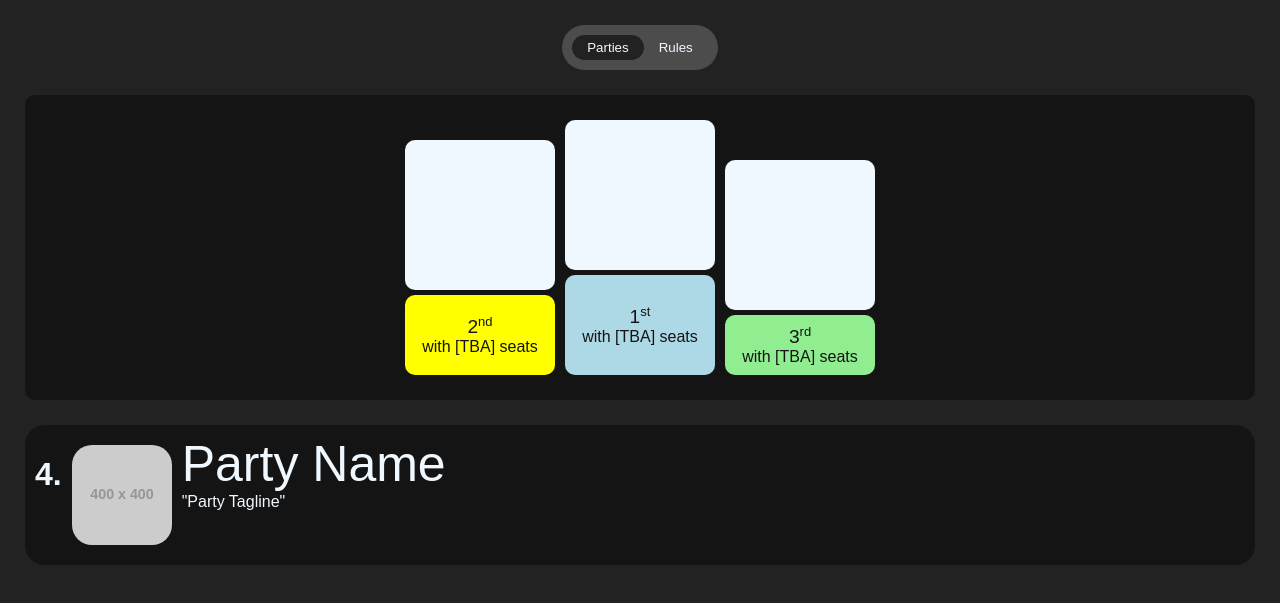
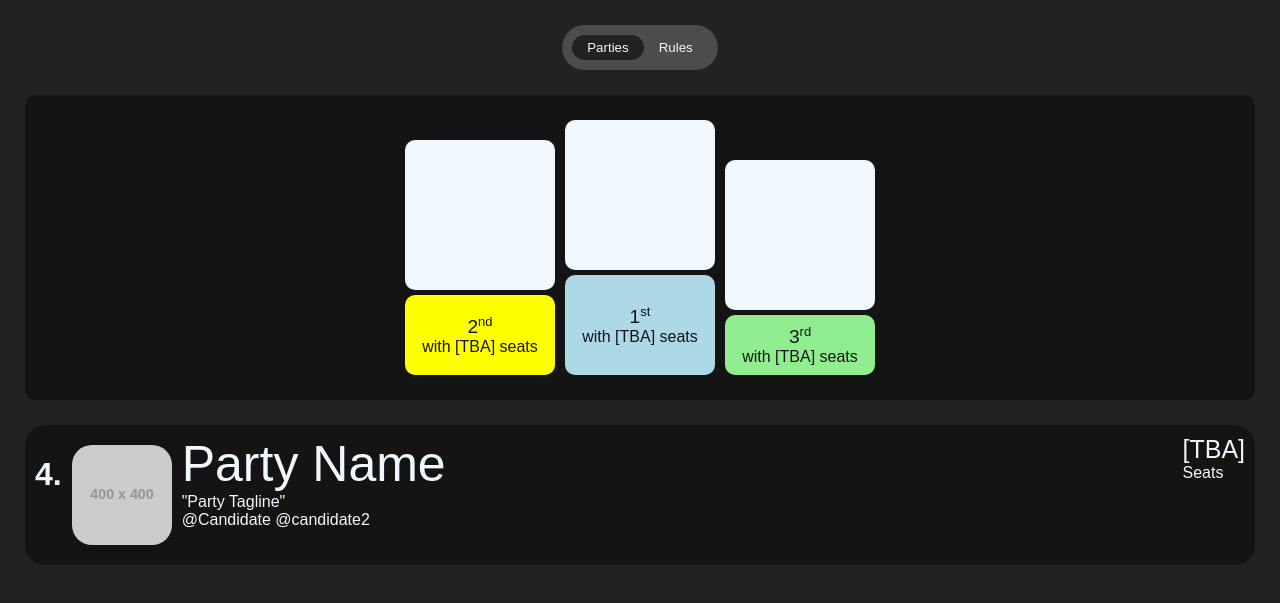
Before and after one commit to RezHackXYZ/political-stuff-for-hc, a plain HTML site: page index.html in a window 1280 px wide. Shown: the part 185-788 px from the top of the page. Drawn offline with Linux system fonts and the light colour scheme; placeholder pictures from the web are drawn by us; a web font is replaced by a local one.

Commit message:
dsdssdsd

```diff
--- a/index.html
+++ b/index.html
@@ -126,6 +126,7 @@
                 background-color: #141414;
                 padding: 10px;
                 border-radius: 20px;
+                place-content: space-between;
             }
 
             .partylogo {
@@ -194,6 +195,7 @@
 
             <div>
                 <div class="partyrow">
+                    <div style="display: flex;">
                         <h1>4.</h1>
                         <img
                             class="partylogo"
@@ -203,6 +205,12 @@
                         <div>
                             <span style="font-size: 50px"> Party Name</span>
                             <br />"Party Tagline"
+                            <br> @Candidate @candidate2
+                        </div>
+                    </div>
+                    <div>
+                        <span style="font-size: 25px"> [TBA]</span>
+                        <br />Seats
                     </div>
                 </div>
             </div>
```
Lines whose indentation alone changed are shown as unchanged.
